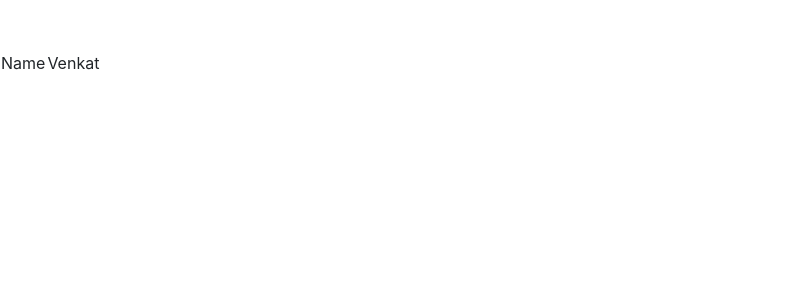
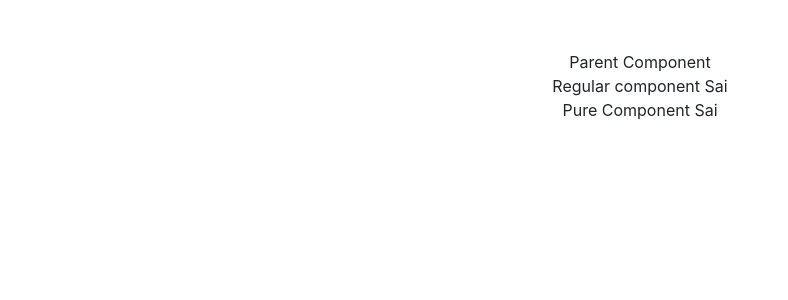
Before and after one commit to saitinku510/React-app, a React (Create React App) app: page / in a window 1280 px wide. Shown: the top 300 px of the page, without its empty margins (0-788 px from the left). Built offline with nearby package versions, Linux system fonts and the light colour scheme.

Commit message:
Pure Components

```diff
--- a/src/App.js
+++ b/src/App.js
@@ -1,5 +1,6 @@
 import logo from './logo.svg';
 import './App.css';
+import './appStyles.css'
 import Greet from './Components/greet';
 import Welcome from './Components/welcome';
 import Hello from './Components/hello';
@@ -13,12 +14,13 @@
 import Stylesheet from './Components/Stylesheet'
 import Inline from './Components/inline'
 import Form from './Components/form'
-import './appStyles.css'
 import style from "./appStyles.module.css";
 import LifeCycleA from './Components/lifeCycleA'
 import Fragments from './Components/Fragments'
 import Table from './Components/table'
-// import Counter from './Components/counter'
+import PureComp from './Components/pureComponent'
+import RegularComp from './Components/RegularComp'
+import ParentComp from './Components/ParentComp'
 
 function App() {
 
@@ -50,7 +52,10 @@
       {/* <Form /> */}
       {/* <LifeCycleA /> */}
       {/* <Fragments /> */}
-      <Table />
+      {/* <Table /> */}
+      {/* <PureComp /> */}
+      {/* <RegularComp /> */}
+      <ParentComp />
     </div>
   );
 }
--- /dev/null
+++ b/src/Components/ParentComp.js
@@ -0,0 +1,34 @@
+import React, { Component } from "react";
+import RegularComp from "./RegularComp";
+import PureComp from "./pureComponent";
+
+class ParentComp extends Component {
+  constructor(props) {
+    super(props);
+
+    this.state = {
+      name: "Venkat",
+    };
+  }
+
+  componentDidMount() {
+    setInterval(() => {
+      this.setState({
+        name: "Sai",
+      });
+    }, 2000);
+  }
+
+  render() {
+    console.log("parent Comp")
+    return (
+      <div>
+        Parent Component
+        <RegularComp name={this.state.name}></RegularComp>
+        <PureComp name={this.state.name}></PureComp>
+      </div>
+    );
+  }
+}
+
+export default ParentComp;
--- /dev/null
+++ b/src/Components/RegularComp.js
@@ -0,0 +1,14 @@
+import React, { Component } from 'react'
+
+class RegularComp extends Component {
+  render() {
+    console.log("Regular Comp")
+    return (
+      <div>
+        Regular component {this.props.name}
+      </div>
+    )
+  }
+}
+
+export default RegularComp
--- /dev/null
+++ b/src/Components/pureComponent.js
@@ -0,0 +1,15 @@
+import React, { PureComponent } from 'react'
+
+class PureComp extends PureComponent {
+  render() {
+    console.log("Pure Comp")
+    return (
+      <div>
+        Pure Component {this.props.name}
+
+      </div>
+    )
+  }
+}
+
+export default PureComp
```
